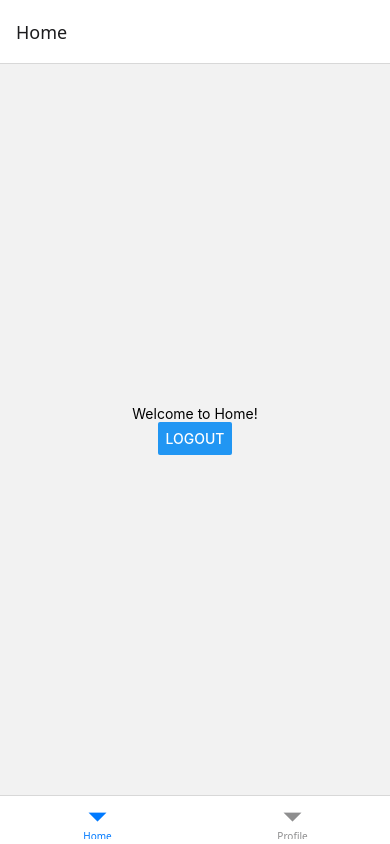
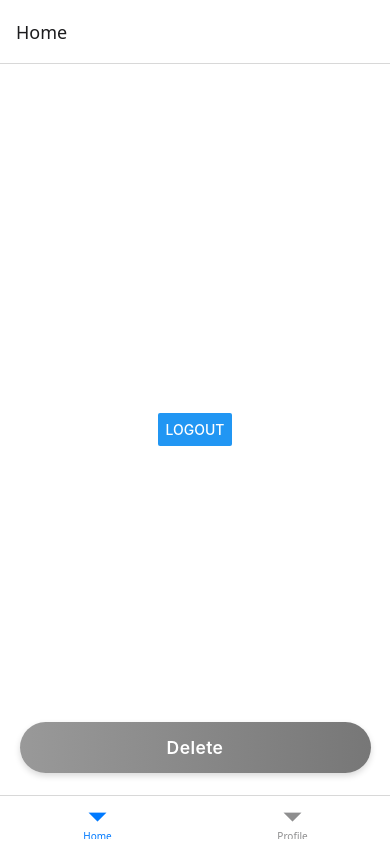
Before and after one commit to Suryaprakash2310/gigi1.0, a React Native app in the folder gigiman/: screen /Home in a window 390 px wide. Both pictures are taken after a click on the button "LOGIN". Built offline with nearby package versions, Linux system fonts and the light colour scheme.

Commit message:
button component partial done

```diff
--- a/gigiman/App.tsx
+++ b/gigiman/App.tsx
@@ -1,11 +1,14 @@
 import React from 'react';
 import { AuthProvider } from './src/context/AuthContext';
 import RootNavigator from './src/navigation/RootNavigator';
+import { ThemeProvider } from './src/context/ThemeContext';
 
 export default function App() {
   return (
-    <AuthProvider>
-      <RootNavigator />
-    </AuthProvider>
+    <ThemeProvider>
+      <AuthProvider>
+        <RootNavigator />
+      </AuthProvider>
+    </ThemeProvider>
   );
 }
--- a/gigiman/package.json
+++ b/gigiman/package.json
@@ -14,6 +14,7 @@
     "@react-navigation/native": "^7.1.18",
     "@react-navigation/native-stack": "^7.3.28",
     "expo": "^54.0.13",
+    "expo-linear-gradient": "~15.0.7",
     "expo-status-bar": "~3.0.8",
     "react": "19.1.0",
     "react-dom": "19.1.0",
--- /dev/null
+++ b/gigiman/src/components/Bottom.tsx
@@ -0,0 +1,176 @@
+import { LinearGradient } from "expo-linear-gradient";
+import React, { useEffect, useRef } from "react";
+import {
+  Text,
+  TouchableOpacity,
+  View,
+  Animated,
+  Easing,
+  StyleSheet,
+  Dimensions,
+  Platform,
+} from "react-native";
+import { useSafeAreaInsets } from "react-native-safe-area-context";
+
+const { width, height } = Dimensions.get("window");
+
+// // ✅ Gradient import + web fallback
+// let LinearGradient: any;
+// if (Platform.OS === "web") {
+//   LinearGradient = ({ style, children }: any) => (
+//     <View
+//       style={[
+//         style,
+//         {
+//           backgroundImage: "linear-gradient(90deg, #E60073, #A600FF)",
+//         },
+//       ]}
+//     >
+//       {children}
+//     </View>
+//   );
+// } else {
+//   const { LinearGradient: ExpoLinearGradient } = require("expo-linear-gradient");
+//   LinearGradient = ExpoLinearGradient;
+// }
+const { LinearGradient: ExpoLinearGradient } = require("expo-linear-gradient");
+   //LinearGradient = ExpoLinearGradient;
+
+interface BottomButtonProps {
+  title: string;
+  onPress: () => void;
+  loading?: boolean;
+  disabled?: boolean;
+}
+
+export default function BottomButton({
+  title,
+  onPress,
+  loading = false,
+  disabled = false,
+}: BottomButtonProps) {
+  const insets = useSafeAreaInsets();
+
+  // 🔹 Responsive sizes
+  const buttonWidth = width * 0.9; // 90% width with safe horizontal spacing
+  const sideMargin = width * 0.05;
+  const paddingVertical = Math.max(height * 0.018, 12);
+  const fontSize = Math.max(width * 0.045, 14);
+  const dotSize = Math.max(width * 0.018, 6);
+
+  // 🔹 Animated loading dots
+  const dots = [useRef(new Animated.Value(0)).current,
+                useRef(new Animated.Value(0)).current,
+                useRef(new Animated.Value(0)).current];
+
+  useEffect(() => {
+    if (loading) {
+      const animations = dots.map((dot, i) =>
+        Animated.loop(
+          Animated.sequence([
+            Animated.delay(i * 200),
+            Animated.timing(dot, {
+              toValue: -8,
+              duration: 300,
+              easing: Easing.inOut(Easing.ease),
+              useNativeDriver: true,
+            }),
+            Animated.timing(dot, {
+              toValue: 0,
+              duration: 300,
+              easing: Easing.inOut(Easing.ease),
+              useNativeDriver: true,
+            }),
+          ])
+        )
+      );
+      animations.forEach((anim) => anim.start());
+      return () => animations.forEach((anim) => anim.stop());
+    }
+  }, [loading]);
+
+  return (
+    <View
+      style={[
+        styles.container,
+        {
+          paddingBottom: insets.bottom > 0 ? insets.bottom + 12 : 22,
+          paddingHorizontal: sideMargin, // ✅ ensures no screen edge touch
+        },
+      ]}
+    >
+      <TouchableOpacity
+        activeOpacity={0.9}
+        disabled={disabled || loading}
+        onPress={onPress}
+        style={{ width: "100%", maxWidth: 500 }}
+      >
+        <LinearGradient
+          colors={disabled ? ["#999", "#777"] : ["#E60073", "#A600FF"]}
+          start={{ x: 0, y: 0 }}
+          end={{ x: 1, y: 0 }}
+          style={[
+            styles.gradient,
+            {
+              paddingVertical,
+              borderRadius: buttonWidth * 0.1,
+            },
+          ]}
+        >
+          {loading ? (
+            <View style={styles.dotContainer}>
+              {dots.map((dot, index) => (
+                <Animated.View
+                  key={index}
+                  style={[
+                    {
+                      width: dotSize,
+                      height: dotSize,
+                      borderRadius: dotSize / 2,
+                      marginHorizontal: dotSize * 0.3,
+                      backgroundColor: "#fff",
+                      transform: [{ translateY: dot }],
+                    },
+                  ]}
+                />
+              ))}
+            </View>
+          ) : (
+            <Text style={[styles.text, { fontSize }]}>{title}</Text>
+          )}
+        </LinearGradient>
+      </TouchableOpacity>
+    </View>
+  );
+}
+
+const styles = StyleSheet.create({
+  container: {
+    position: "absolute",
+    bottom: 0,
+    width: "100%",
+    backgroundColor: "transparent",
+    alignItems: "center",
+    justifyContent: "center",
+  },
+  gradient: {
+    alignItems: "center",
+    justifyContent: "center",
+    shadowColor: "#000",
+    shadowOpacity: 0.15,
+    shadowRadius: 6,
+    shadowOffset: { width: 0, height: 3 },
+    elevation: 3,
+  },
+  text: {
+    color: "#fff",
+    fontWeight: "600",
+    letterSpacing: 0.4,
+    textAlign: "center",
+  },
+  dotContainer: {
+    flexDirection: "row",
+    alignItems: "center",
+    justifyContent: "center",
+  },
+});
--- /dev/null
+++ b/gigiman/src/context/ThemeContext.tsx
@@ -0,0 +1,12 @@
+import React, { createContext, useContext, ReactNode } from 'react';
+import { theme } from '../theme/theme';
+
+type ThemeType = typeof theme;
+
+const ThemeContext = createContext<ThemeType>(theme);
+
+export const ThemeProvider = ({ children }: { children: ReactNode }) => {
+  return <ThemeContext.Provider value={theme}>{children}</ThemeContext.Provider>;
+};
+
+export const useTheme = () => useContext(ThemeContext);
--- a/gigiman/src/screens/HomeScreen.tsx
+++ b/gigiman/src/screens/HomeScreen.tsx
@@ -1,12 +1,17 @@
 import React, { useContext } from 'react';
 import { View, Text, Button } from 'react-native';
 import { AuthContext } from '../context/AuthContext';
+import { useTheme } from '../context/ThemeContext';
+import CustomButton from '../components/Bottom';
 
 export default function HomeScreen() {
   const { logout } = useContext(AuthContext);
+  const theme = useTheme();
   return (
-    <View style={{ flex: 1, justifyContent: 'center', alignItems: 'center' }}>
-      <Text>Welcome to Home!</Text>
+    <View style={{ flex: 1, justifyContent: 'center', alignItems: 'center',backgroundColor: theme.colors.background }}>
+      {/* <CustomButton title="Continue" onPress={() => console.log('Continue')} /> */}
+      <CustomButton title="Delete" disabled= {true} onPress={() => console.log('Delete')} />
+      {/* <CustomButton title="Loading..." loading onPress={()=>{}}/> */}
       <Button title="Logout" onPress={logout} />
     </View>
   );
--- /dev/null
+++ b/gigiman/src/theme/scaleFont.ts
@@ -0,0 +1,17 @@
+import { Dimensions, PixelRatio } from 'react-native';
+
+// Base design width (use your Figma design width, e.g., 375)
+const BASE_WIDTH = 375;
+
+/**
+ * Scales font size relative to device width & respects user font settings.
+ * @param size - font size from design
+ * @returns scaled font size
+ */
+export const scaleFont = (size: number): number => {
+  const { width } = Dimensions.get('window');
+  const scale = width / BASE_WIDTH;
+  const fontScale = PixelRatio.getFontScale();
+  const newSize = size * scale * fontScale;
+  return Math.round(PixelRatio.roundToNearestPixel(newSize));
+};
--- /dev/null
+++ b/gigiman/src/theme/theme.ts
@@ -0,0 +1,41 @@
+import { scaleFont } from './scaleFont';
+
+export const theme = {
+  colors: {
+    primary: '#007AFF',
+    secondary: '#FF9500',
+    background: '#FFFFFF',
+    text: '#333333',
+    border: '#E5E5E5',
+    success: '#34C759',
+    error: '#FF3B30',
+  },
+  typography: {
+    h1: {
+      fontFamily: 'Poppins',
+      fontSize: scaleFont(32),
+      fontWeight: '700' as '700',
+    },
+    h2: {
+      fontFamily: 'Poppins',
+      fontSize: scaleFont(26),
+      fontWeight: '600' as '600',
+    },
+    body: {
+      fontFamily: 'Poppins',
+      fontSize: scaleFont(16),
+      fontWeight: '400' as '400',
+    },
+    caption: {
+      fontFamily: 'Poppins',
+      fontSize: scaleFont(12),
+      fontWeight: '400' as '400',
+    },
+    button: {
+      fontFamily: 'Poppins',
+      fontSize: scaleFont(16),
+      fontWeight: '600' as '600',
+    },
+  },
+  spacing: (value: number) => value * 8,
+};
```
Also changed, not shown: 1 other file (tests, documents, lock files or other folders).
